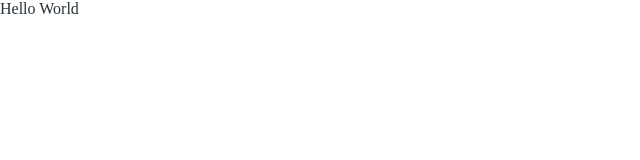
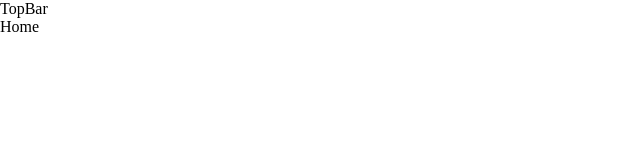
Before and after one commit to nassirgn/pennymac-code-challenge, a React (Create React App) app: page / in a window 1280 px wide. Shown: the top 160 px of the page, without its empty margins (0-640 px from the left). Built offline with nearby package versions, Linux system fonts and the light colour scheme.

Commit message:
adding homepage

```diff
--- a/src/App.js
+++ b/src/App.js
@@ -1,5 +1,7 @@
 import { ThemeProvider } from '@mui/material';
 import GlobalStyles from './components/GlobalStyles';
+import Layouts from './Layouts';
+import Home from './pages/Home';
 
 import theme  from './theme'
 
@@ -8,7 +10,9 @@ function App() {
   return (
     <ThemeProvider theme={theme}>
       <GlobalStyles />
-      <span style={{color: theme.palette.text.primary}}>Hello World</span>
+      <Layouts>
+        <Home />
+      </Layouts>
     </ThemeProvider>
   );
 }
--- /dev/null
+++ b/src/pages/Home/index.js
@@ -0,0 +1,9 @@
+import React from 'react'
+
+const Home = () => {
+  return (
+    <div>Home</div>
+  )
+}
+
+export default Home
```
